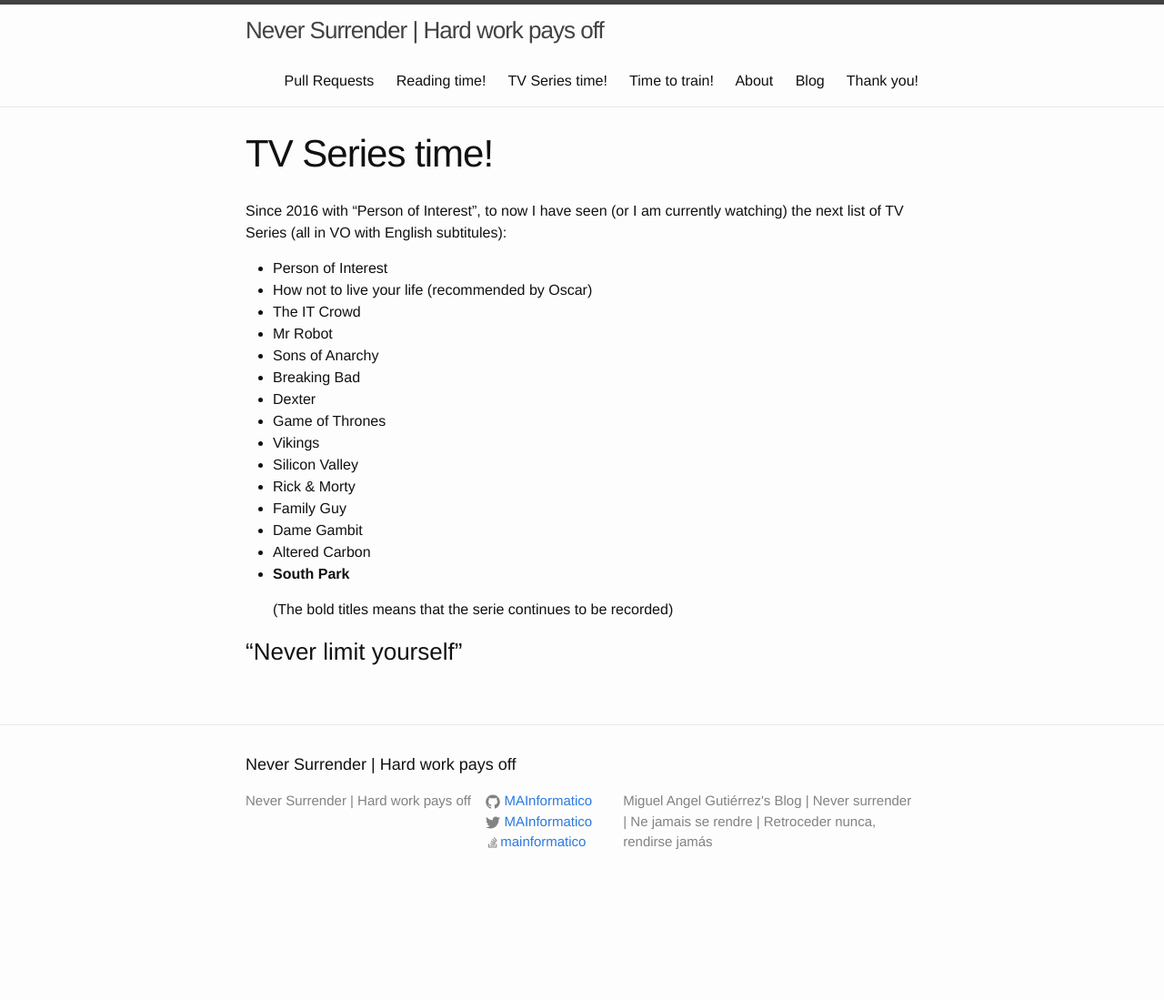
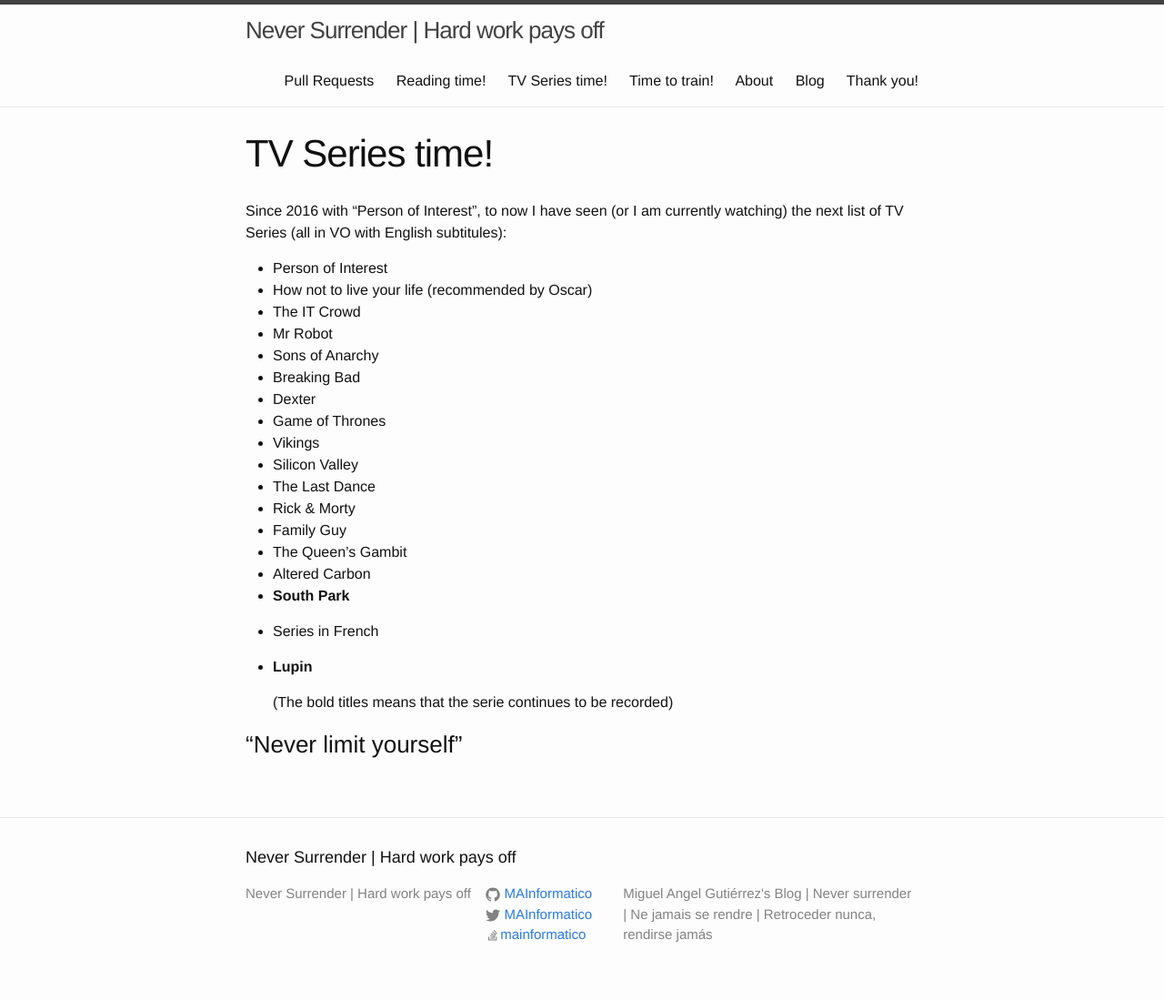
Before and after one commit to MAInformatico/MAInformatico.github.io, a Jekyll site: the page built from Series_Time.md, in a window 1280 px wide. Shown: the whole page at 91% size. Built offline with Jekyll 4.4.1, drawn with Linux system fonts in a browser that asks for light colours; before the commit the page ends 997 px from its top, so only the background shows below that.

Commit message:
updating series and adding series in French

```diff
--- a/Series_Time.md
+++ b/Series_Time.md
@@ -16,11 +16,17 @@
 * Game of Thrones
 * Vikings
 * Silicon Valley
+* The Last Dance
 * Rick & Morty
 * Family Guy
-* Dame Gambit
+* The Queen's Gambit
 * Altered Carbon
 * **South Park**
+
+
+* Series in French
+
+* **Lupin**
 
 
   (The bold titles means that the serie continues to be recorded)
```
